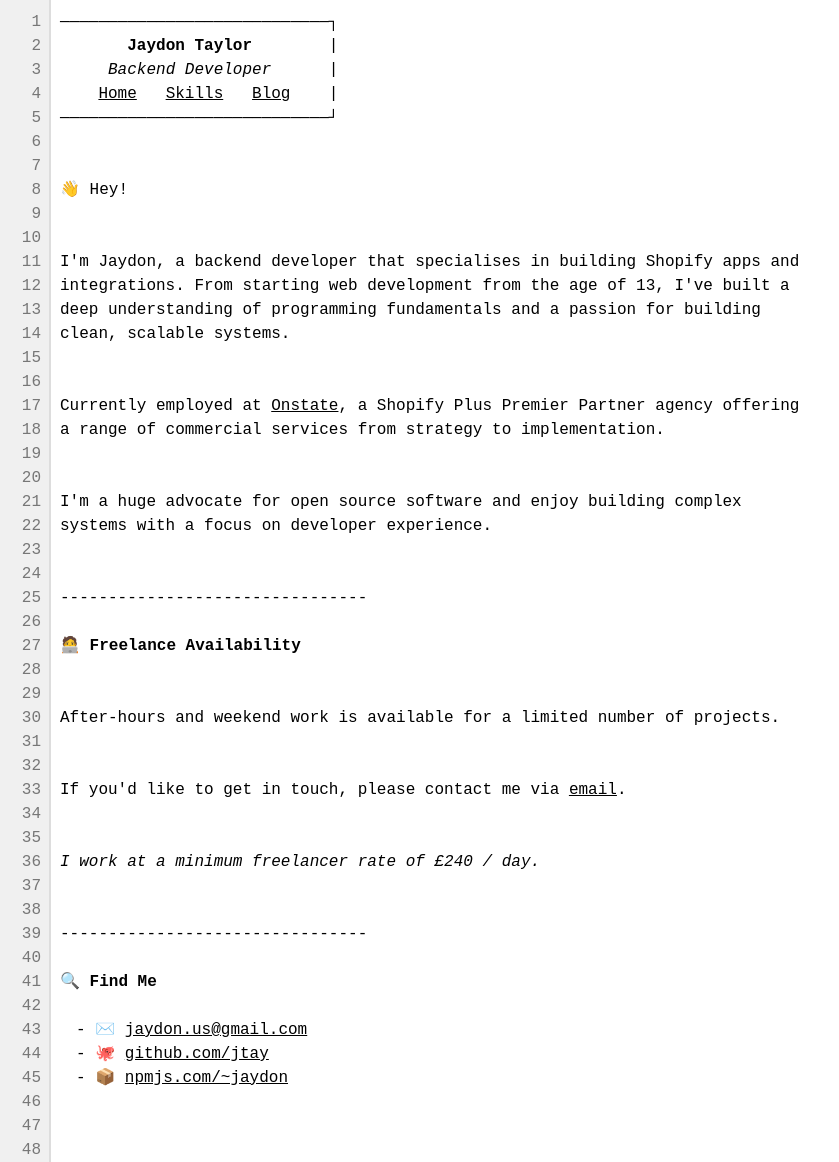
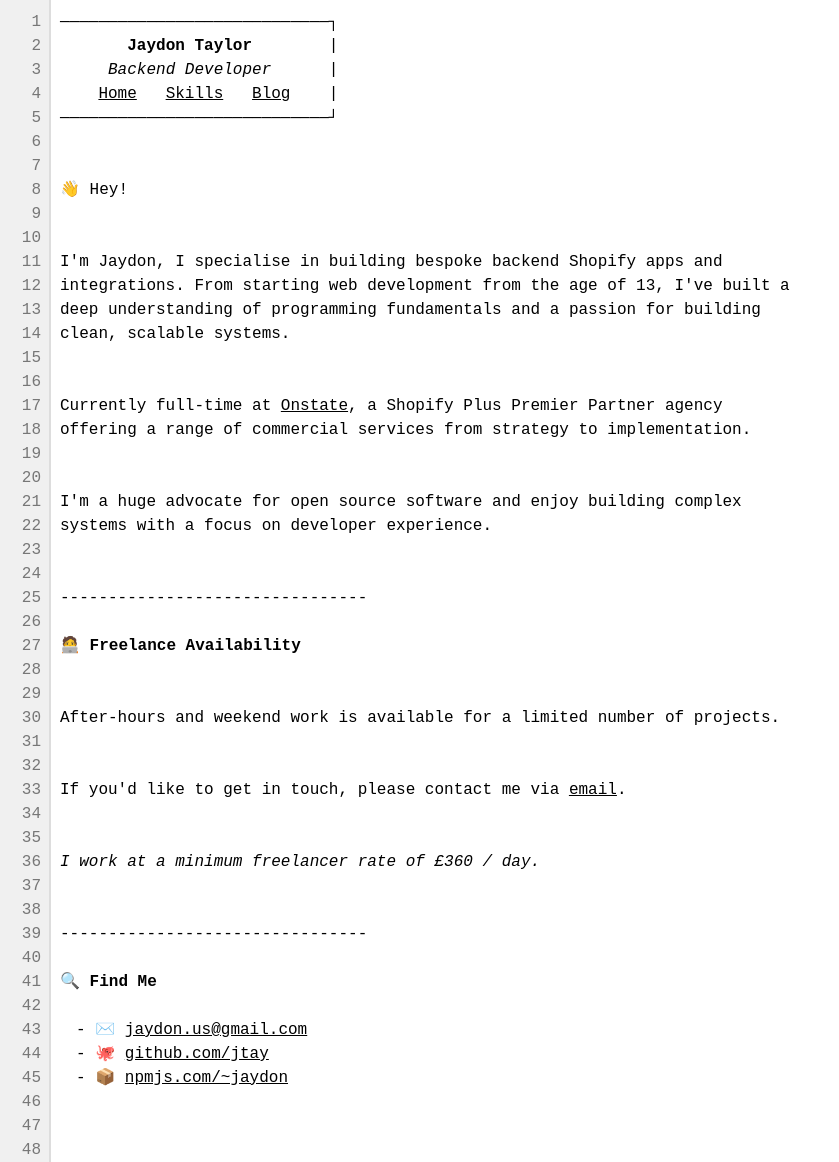
Before and after one commit to jtay/personal-site, a Jekyll site: the page built from index.markdown, in a window 1280 px wide. Shown: the whole page, without its empty margins (0-839 px from the left). Built offline with Jekyll 4.4.1, drawn with Linux system fonts in a browser that asks for light colours.

Commit message:
change day rate

```diff
--- a/index.markdown
+++ b/index.markdown
@@ -7,9 +7,9 @@ title: Home
 ---
 👋 Hey!
 
-I'm Jaydon, a backend developer that specialises in building Shopify apps and integrations. From starting web development from the age of 13, I've built a deep understanding of programming fundamentals and a passion for building clean, scalable systems.
+I'm Jaydon, I specialise in building bespoke backend Shopify apps and integrations. From starting web development from the age of 13, I've built a deep understanding of programming fundamentals and a passion for building clean, scalable systems.
 
-Currently employed at [Onstate](https://onstate.co.uk), a Shopify Plus Premier Partner agency offering a range of commercial services from strategy to implementation.
+Currently full-time at [Onstate](https://onstate.co.uk), a Shopify Plus Premier Partner agency offering a range of commercial services from strategy to implementation.
 
 I'm a huge advocate for open source software and enjoy building complex systems with a focus on developer experience.
 
@@ -21,7 +21,7 @@ After-hours and weekend work is available for a limited number of projects.
 
 If you'd like to get in touch, please contact me via [email](mailto:hi@jtay.co.uk).
 
-*I work at a minimum freelancer rate of £240 / day.*
+*I work at a minimum freelancer rate of £360 / day.*
 
 ---
 
```
